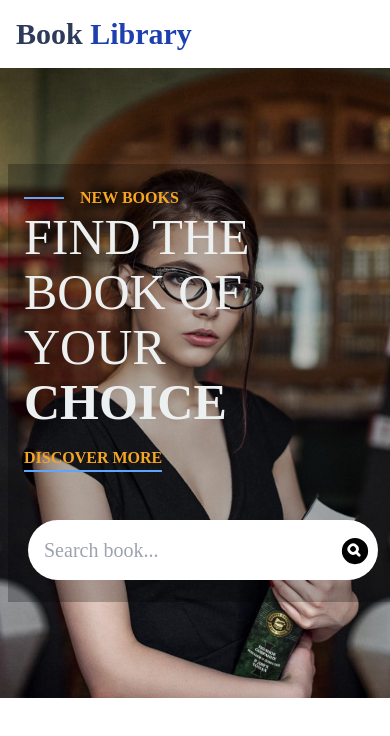
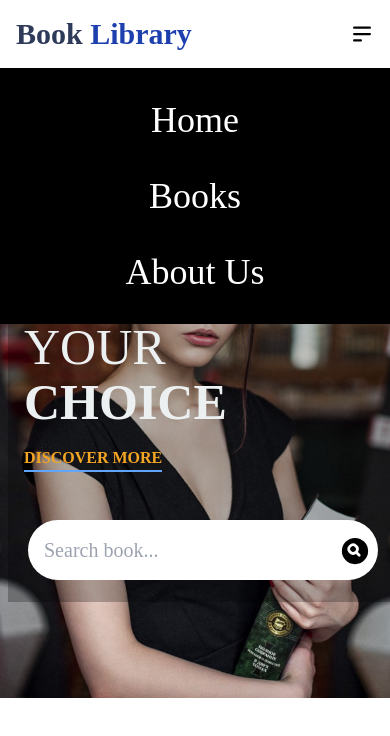
Before and after one commit to arvinbuid/Book-Library-Web-App, a React (Vite) app: page / in a window 390 px wide. Shown: the top 736 px of the page. Built offline with nearby package versions, Linux system fonts and the light colour scheme; a web font is replaced by a local one.

Commit message:
Added hamburger button and mobile links functionality.

```diff
--- a/src/components/layout/Navbar.tsx
+++ b/src/components/layout/Navbar.tsx
@@ -1,5 +1,12 @@
+import {Bars3BottomLeftIcon} from "@heroicons/react/16/solid";
+import {useState} from "react";
+
 function Navbar() {
+  const [toggleMenu, setToggleMenu] = useState(false);
+  const handleMenuClick = () => setToggleMenu(!toggleMenu);
+
   return (
+    <>
       <nav className='px-2 py-2  flex justify-center'>
         <div className='w-[1000px] px-2 py-2 flex justify-between'>
           <p className='text-3xl sm:text-4xl font-bold cursor-pointer text-primary'>
@@ -11,9 +18,26 @@ function Navbar() {
               <p>Books</p>
               <p>About Us</p>
             </div>
+            <div className='xs:flex sm:hidden'>
+              <button onClick={handleMenuClick}>
+                <Bars3BottomLeftIcon width={24} />
+              </button>
+            </div>
           </div>
         </div>
       </nav>
+      {!toggleMenu ? (
+        <div className='w-full h-auto py-4 bg-black absolute z-[100] xs:block sm:hidden'>
+          <ul className='flex flex-col gap-1 text-white text-4xl  w-full text-center'>
+            <li className='cursor-pointer hover:bg-primary px-4 py-4'>Home</li>
+            <li className='cursor-pointer hover:bg-primary px-4 py-4'>Books</li>
+            <li className='cursor-pointer hover:bg-primary px-4 py-4'>About Us</li>
+          </ul>
+        </div>
+      ) : (
+        ""
+      )}
+    </>
   );
 }
 
```
Lines whose indentation alone changed are shown as unchanged.
